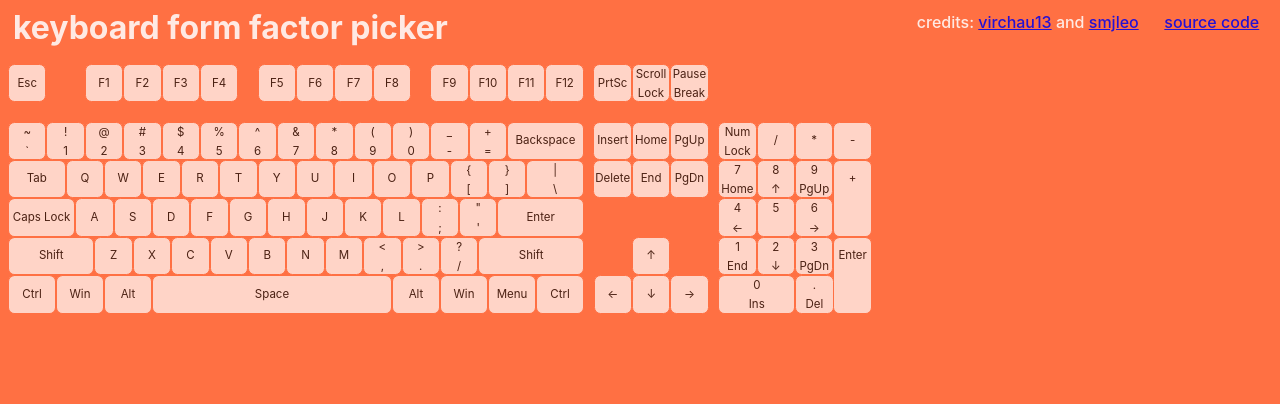
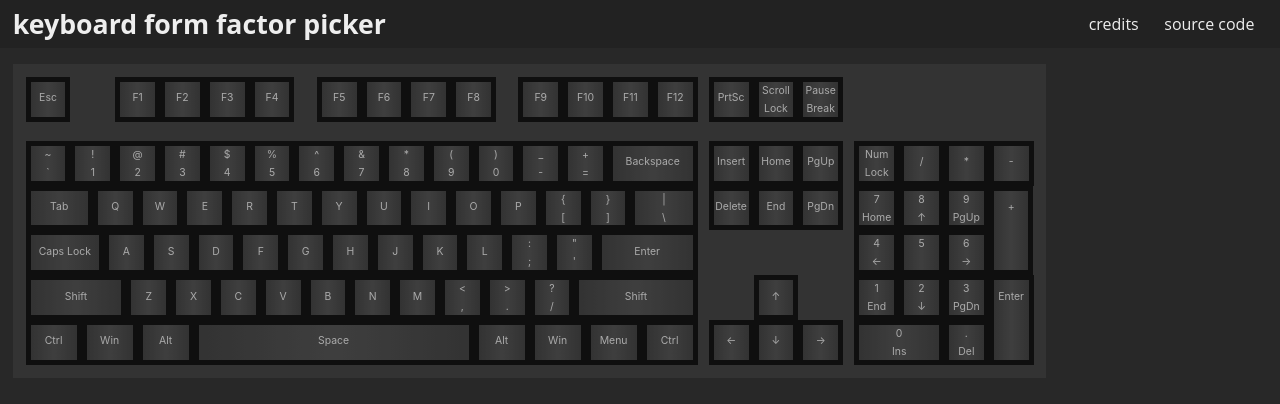
Before and after one commit to smjleo/kb-ff-picker, a website: page index.html in a window 1280 px wide. Drawn offline with Linux system fonts and the light colour scheme.

Commit message:
changed design

```diff
--- a/index.html
+++ b/index.html
@@ -10,8 +10,8 @@
 <body>
     <div id="topbar">
         <h1 id="title">keyboard form factor picker</h1>
-        <a href="https://github.com/smjleo/kb-ff-picker" id="source-code">source code</a>
-        <p id="credits">credits: <a href="https://github.com/virchau13">virchau13</a> and <a href="https://github.com/smjleo">smjleo</a></p>
+        <a id="source-code" href="https://github.com/smjleo/kb-ff-picker">source code</a>
+        <div id="credits">credits</div>
     </div>
 
     <div id="keyboard">
--- a/scripts.js
+++ b/scripts.js
@@ -5,8 +5,8 @@ function renderlayouts(desired){
     // actual logic
     return_ff(desired).forEach(e=>{
         let r = Object.assign(document.createElement("div"), {className: "layout"});
-        r.appendChild(Object.assign(document.createElement("h2"), {textContent: e[0], className: "layout-name"}));
-        r.appendChild(Object.assign(document.createElement("h3"), {textContent: "example pcbs: " + e[3], className: "layout-examples"}));
+        r.appendChild(Object.assign(document.createElement("p"), {textContent: e[0], className: "layout-name"}));
+        r.appendChild(Object.assign(document.createElement("p"), {textContent: "example pcbs: " + e[3], className: "layout-examples"}));
         r.appendChild(Object.assign(document.createElement("img"), {src: e[4], className: "layout-image"}));
         layouts.appendChild(r);
     });
@@ -22,21 +22,25 @@ document.addEventListener("DOMContentLoaded", ()=>{
             el.addEventListener("mouseover", ()=>{
                 setTimeout(()=>{
                     if(!selected[i]){
-                        [...document.getElementsByClassName(group)].forEach(e=>e.style.opacity = 0.8);
+                        [...document.getElementsByClassName(group)].forEach(e=>e.style.backgroundImage = "linear-gradient(to right, #444, #555, #444)");
                     }
                 }, 00);
             });
             el.addEventListener("mouseleave", ()=>{
                 setTimeout(()=>{
                     if(!selected[i]){
-                        [...document.getElementsByClassName(group)].forEach(e=>e.style.opacity = 0.7);
+                        [...document.getElementsByClassName(group)].forEach(e=>e.style.backgroundImage = "linear-gradient(to right, #333, #444, #333)");
                     }
                 }, 00);
             });
             el.addEventListener("click", ()=>{
                 selected[i] = !selected[i];
                 [...document.getElementsByClassName(group)].forEach(e=>{
-                    e.style.opacity = selected[i] ? 0.9 : 0.7;
+                    if(selected[i]){
+                        e.style.backgroundImage = "linear-gradient(to right, #585858, #686868, #585858)";
+                    } else {
+                        e.style.backgroundImage = "linear-gradient(to right, #333, #444, #333)";
+                    }
                 });
                 renderlayouts(groups.filter((e, i)=>selected[i] && e != "menu"));
             });
--- a/styles.css
+++ b/styles.css
@@ -1,43 +1,80 @@
-
+body, html {
+    margin: 0 !important;
+    padding: 0 !important;
+}
 
 body {
-    background-color: #ff7043;
-    font-family: -apple-system, BlinkMacSystemFont,"Segoe UI",Roboto,Helvetica,Arial,sans-serif,"Apple Color Emoji","Segoe UI Emoji","Segoe UI Symbol";
-    color: white;
+    background-color: #282828;
+    font-family: "Open Sans", -apple-system, BlinkMacSystemFont,"Segoe UI",Roboto,Helvetica,Arial,sans-serif,"Apple Color Emoji","Segoe UI Emoji","Segoe UI Symbol";
+    color: #eee;
 }
 
 body > h1, h2, h3, h4, h5, h6 {
     margin: 0;
-    font-weight: 450;
-    opacity: 0.85;
+    opacity: 0.9;
+}
+
+.layout-name, .layout-examples {
+    font-weight: normal;
+    font-size: 20px;
+    margin: 0;
+}
+
+.layout-name, .layout-examples, .layout-image {
+    margin-left: 1vw;
+}
+
+a {
+    color: #eee;
+    text-decoration: none;
 }
 
 #topbar {
-    flex-direction: row;
-    opacity: 0.85;
-    font-weight: 450;
-    height: 40px;
+    --topbar-height: 6vh;
+    height: var(--topbar-height);
+    width: 98vw;
+    background-color: #222;
     margin-bottom: 1vh;
     vertical-align: middle;
     text-align: center;
+    display: table;
+    padding-left: 1vw;
+    padding-right: 1vw;
+    color: #eee;
 }
 
 #credits, #source-code {
     float: right;
-    margin: 4px 1vw 0 1vw;
+    height: var(--topbar-height);
+    line-height: var(--topbar-height);
+    margin: 0;
+    padding: 0 1vw 0 1vw;
+    transition: 0.2s;
+}
+
+#credits:hover, #source-code:hover {
+    background-color: #333;
+    cursor: pointer;
 }
 
 #title {
     float: left;
-    width: auto;
-    margin: auto 5px auto 5px;
+    height: var(--topbar-height);
+    line-height: var(--topbar-height);
+    font-size: 20pt;
+    margin: 0;
+    color: #eee;
+
 }
 
 #keyboard {
     margin: 1vh auto 1vh auto;
+    padding: 1vw;
     display: inline-block;
     box-sizing: border-box;
-    --key-width: 3vw;
+    background-color: #333;
+    --key-width: 3.5vw;
+    margin-left: 1vw;
 }
 
 .line {
@@ -47,34 +84,34 @@ body > h1, h2, h3, h4, h5, h6 {
     max-height: var(--key-width);
     width: calc(var(--key-width) * 22.5);
     overflow: visible;
+    border-collapse: collapse;
 }
 
 
 .key {
-    background-color: white;
-    border-radius: 17%;
+    background-image: linear-gradient(to right, #333, #444, #333);
+    /* border-radius: 17%; */
     height: var(--key-width);
     text-align: center;
     vertical-align: middle;
     font-family: -system-ui,-apple-system,BlinkMacSystemFont,"Segoe UI",Roboto,Helvetica,Arial,sans-serif,"Apple Color Emoji","Segoe UI Emoji","Segoe UI Symbol";
-    font-size: calc((0.9/3) * var(--key-width));
-    color: black;
+    font-size: calc((0.7/3) * var(--key-width));
+    color: #ddd;
     opacity: 0.7;
     display: inline-block;
-    margin: 0;
     overflow: hidden;
-    flex-direction: column;
     cursor: pointer;
-    border: 1px solid #ff7043;
+    border: 5px solid #000;
     box-sizing: border-box;
+    transition: 0.1s;
 }
 
 .key > div {
-    line-height: calc(var(--key-width)/2);
+    line-height: calc(var(--key-width)/2.5);
 }
 
 .key > p {
-    line-height: calc(var(--key-width)/3);
+    line-height: calc(var(--key-width)/3.5);
 }
 
 .gap {
@@ -104,45 +141,45 @@ body > h1, h2, h3, h4, h5, h6 {
 .h-2 {
     height: calc(var(--key-width)*2);
     vertical-align: top;
-    border-radius: 17%/calc(17%/2);
+    /* border-radius: 17%/calc(17%/2); */
 }
 
 .w-1_25 {
     width: calc(var(--key-width)*1.25);
-    border-radius: calc(17%/1.25)/17%;
+    /* border-radius: calc(17%/1.25)/17%; */
 }
 
 .w-1_5 {
     width: calc(var(--key-width)*1.5);
-    border-radius: calc(17%/1.5)/17%;
+    /* border-radius: calc(17%/1.5)/17%; */
 }
 
 .w-1_75 {
     width: calc(var(--key-width)*1.75);
-    border-radius: calc(17%/1.75)/17%;
+    /* border-radius: calc(17%/1.75)/17%; */
 }
 
 .w-2 {
     width: calc(var(--key-width)*2);
-    border-radius: calc(17%/2)/17%;
+    /* border-radius: calc(17%/2)/17%; */
 }
 
 .w-2_25 {
     width: calc(var(--key-width)*2.25);
-    border-radius: calc(17%/2.25)/17%;
+    /* border-radius: calc(17%/2.25)/17%; */
 }
 
 .w-2_75 {
     width: calc(var(--key-width)*2.75);
-    border-radius: calc(17%/2.75)/17%;
+    /* border-radius: calc(17%/2.75)/17%; */
 }
 
 .w-3_5 {
     width: calc(var(--key-width)*3.5);
-    border-radius: calc(17%/3.5)/17%;
+    /* border-radius: calc(17%/3.5)/17%; */
 }
 
 .w-6_25 {
     width: calc(var(--key-width)*6.25);
-    border-radius: calc(17%/6.25)/17%;
+    /* border-radius: calc(17%/6.25)/17%; */
 }
```
